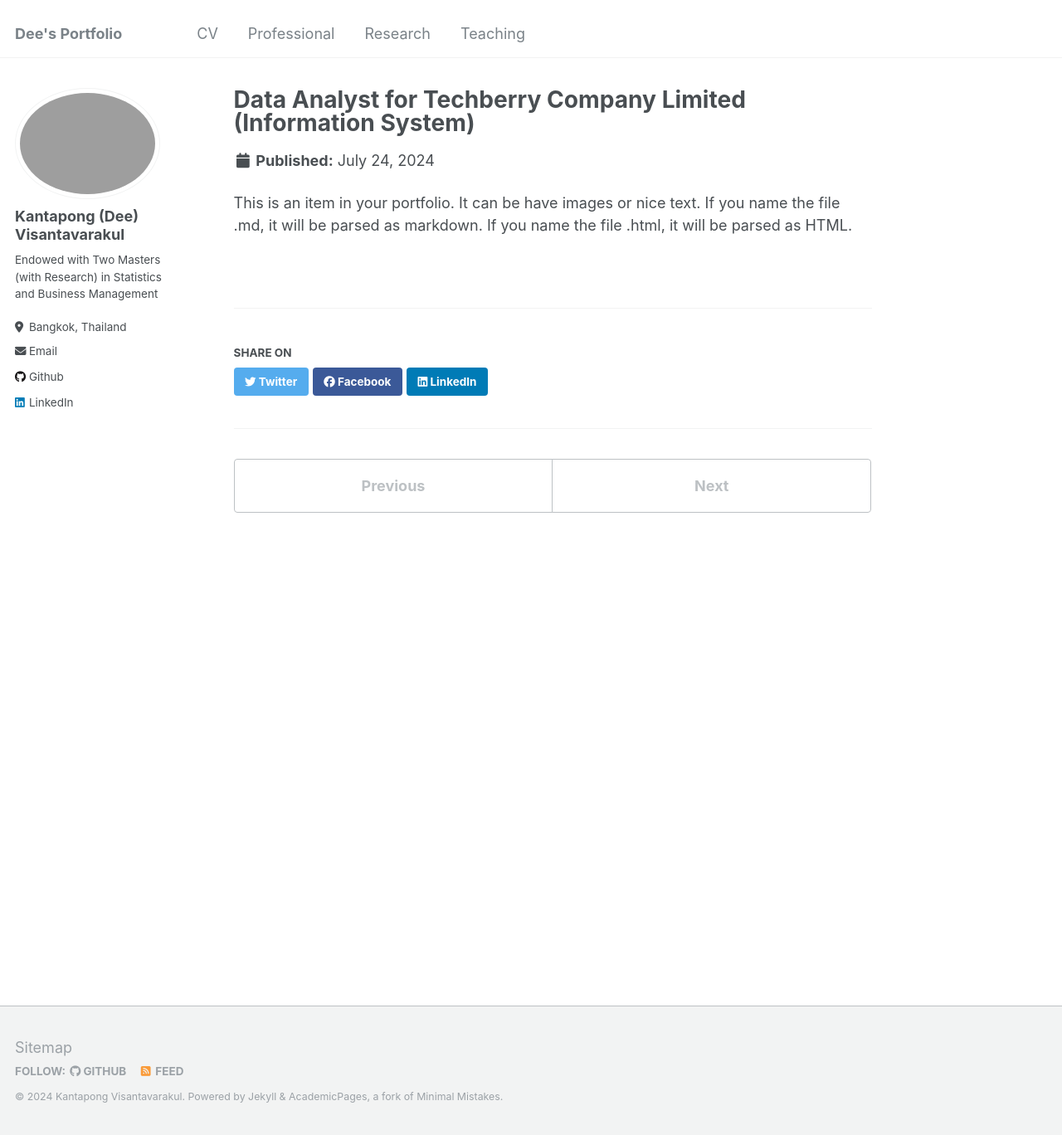
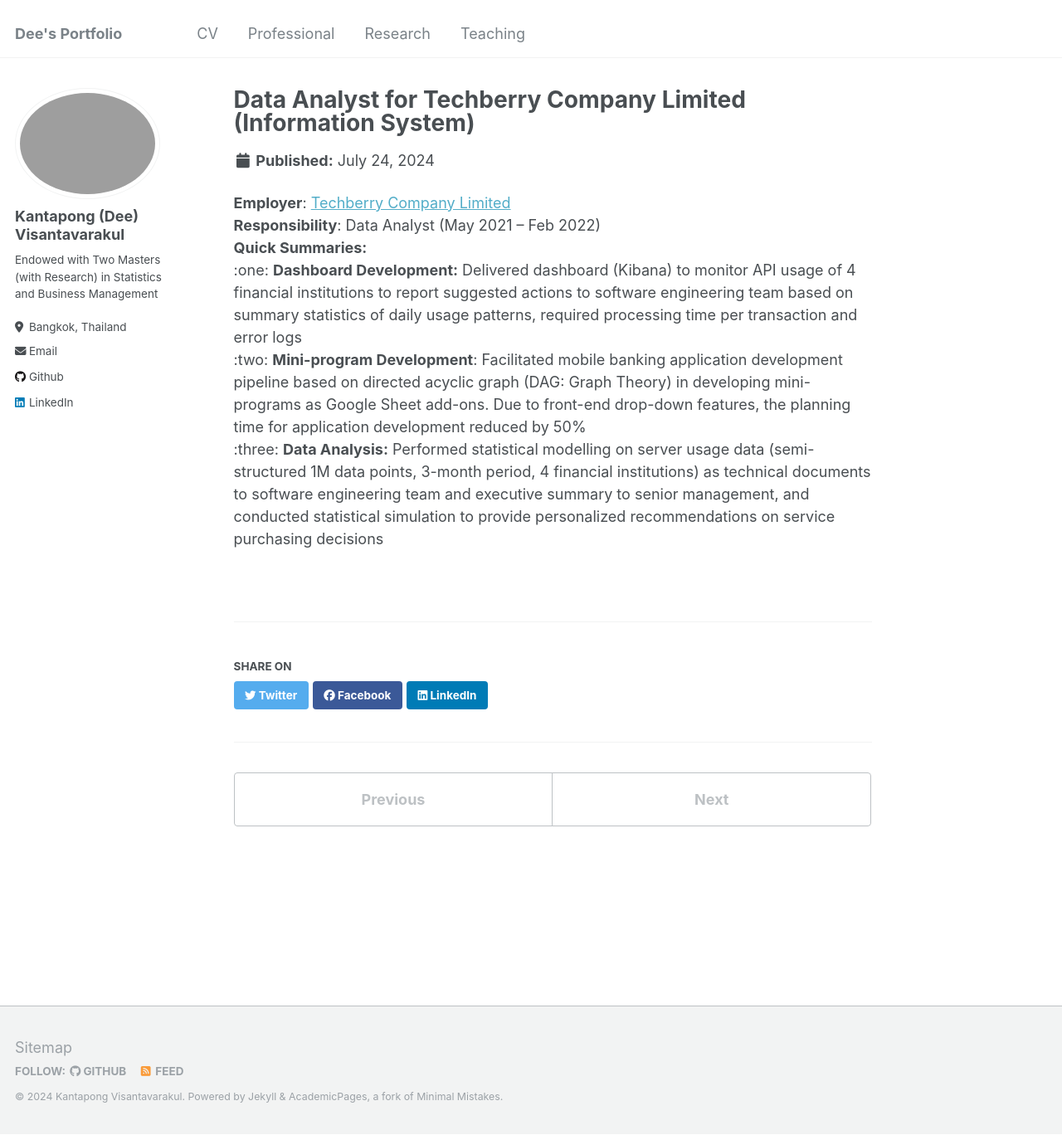
Before and after one commit to GoodDee/GoodDee.github.io, a Jekyll site: the page built from _portfolio/portfolio-2.md, in a window 1280 px wide and 1368 px high. Shown: the whole window at 83% size. Built offline with Jekyll 4.4.1, drawn with Linux system fonts in a browser that asks for light colours.

Commit message:
Update portfolio-2.md

```diff
--- a/_portfolio/portfolio-2.md
+++ b/_portfolio/portfolio-2.md
@@ -4,4 +4,9 @@ excerpt: "Data analyst Developing API for Digital Transformation in Financial In
 collection: portfolio
 ---
 
-This is an item in your portfolio. It can be have images or nice text. If you name the file .md, it will be parsed as markdown. If you name the file .html, it will be parsed as HTML.
+**Employer**: [Techberry Company Limited](https://web.techberry.tech/)
+**Responsibility**: Data Analyst (May 2021 – Feb 2022)
+**Quick Summaries:**
+:one: **Dashboard Development:** Delivered dashboard (Kibana) to monitor API usage of 4 financial institutions to report suggested actions to software engineering team based on summary statistics of daily usage patterns, required processing time per transaction and error logs
+:two: **Mini-program Development**: Facilitated mobile banking application development pipeline based on directed acyclic graph (DAG: Graph Theory) in developing mini-programs as Google Sheet add-ons. Due to front-end drop-down features, the planning time for application development reduced by 50%
+:three: **Data Analysis:** Performed statistical modelling on server usage data (semi-structured 1M data points, 3-month period, 4 financial institutions) as technical documents to software engineering team and executive summary to senior management, and conducted statistical simulation to provide personalized recommendations on service purchasing decisions
```
